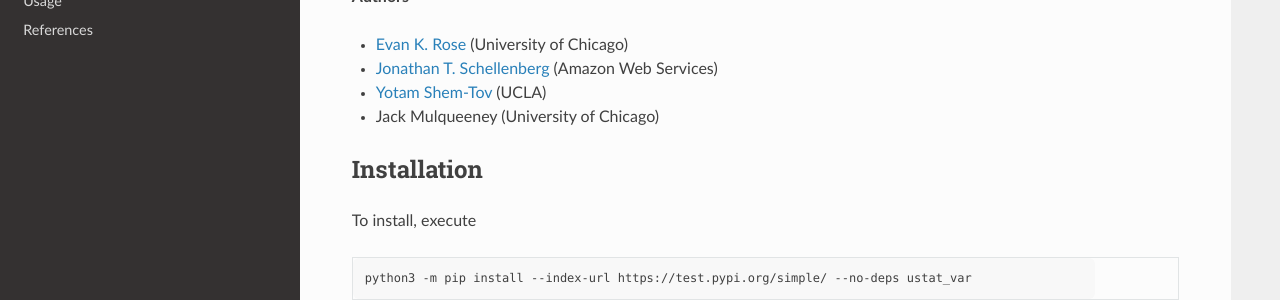
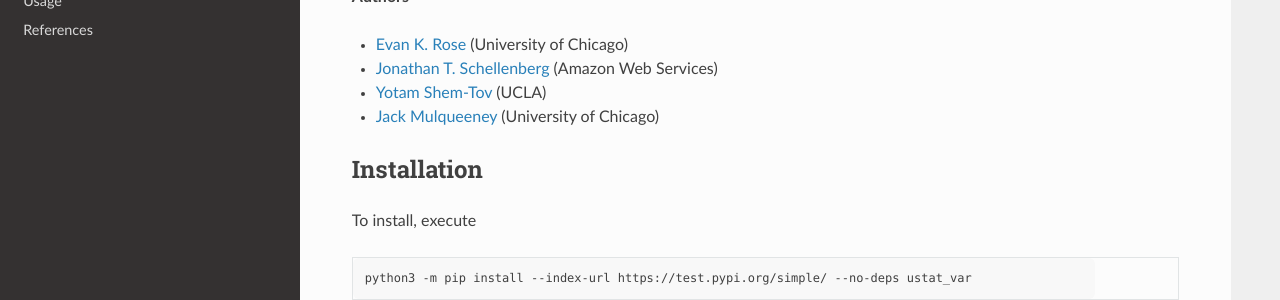
Before and after one commit to jkmulq/ustat_var, a Sphinx documentation site: the page built from docs/source/index.rst, in a window 1280 px wide and 900 px high, scrolled down 855 px. Shown: the part 151-451 px from the top of the window. Built offline with Sphinx 7.4.7 and the Read the Docs theme 3.1.0, drawn with Linux system fonts in a browser that asks for light colours; part of the change alters nothing that is shown.

```diff
--- a/docs/source/index.rst
+++ b/docs/source/index.rst
@@ -39,7 +39,7 @@ The package produces estimates of :math:`\operatorname{Var}(a_j^k)` and :math:`C
 - `Evan K. Rose <https://ekrose.github.io/>`__ (University of Chicago)
 - `Jonathan T. Schellenberg <https://sites.google.com/view/jonathanschellenberg/>`__ (Amazon Web Services)
 - `Yotam Shem-Tov <https://yotamshemtov.github.io/>`__ (UCLA)
-- Jack Mulqueeney (University of Chicago)
+- `Jack Mulqueeney <https://jkmulq.github.io/>`__ (University of Chicago)
 
 Installation
 ------------
```
